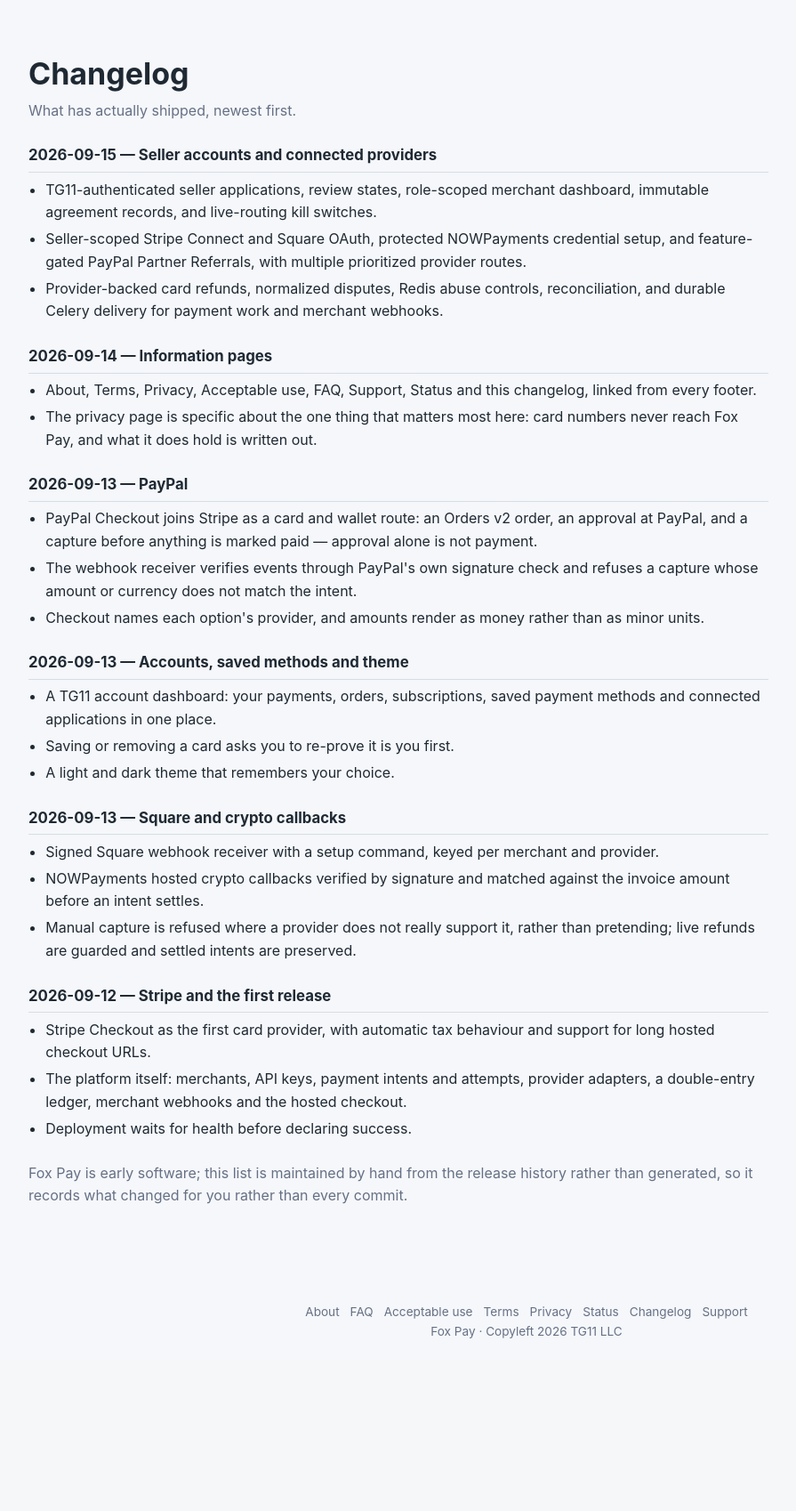
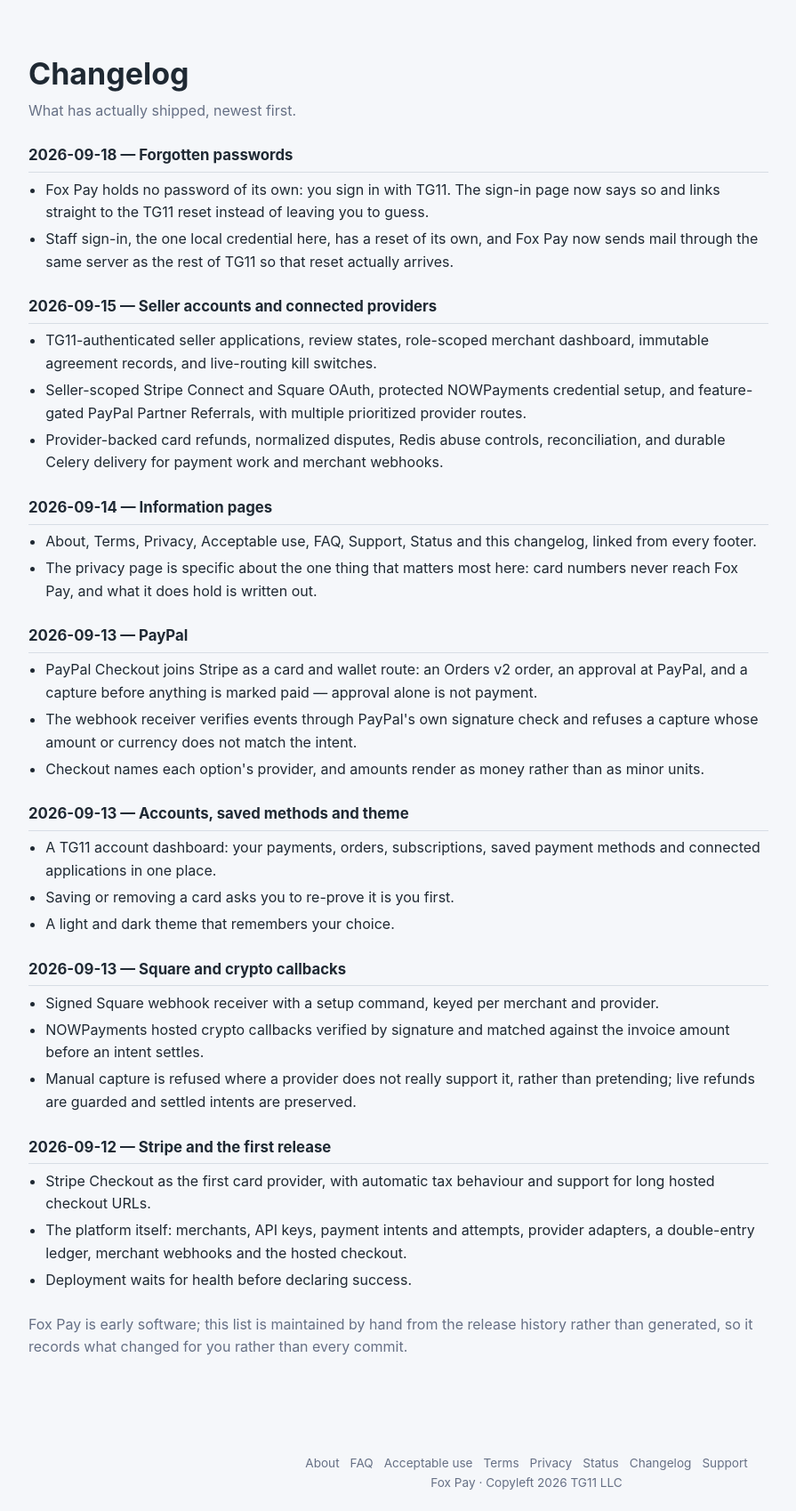
Before and after one commit to VulpFin/FoxPay, a Django app: template templates/pages/changelog.html in a window 1280 px wide. Shown: the part 64-1762 px from the top of the page at 89% size, without its empty margins (48-943 px from the left). Before the commit the page ends 1568 px from the top, so only its background shows below. Run offline with Django 5.2, Linux system fonts and the light colour scheme; the template is opened without the code that fills it, so the values that code supplies are empty.

Commit message:
Record the reset work on the changelog page
Co-Authored-By: Claude Opus 5 <noreply@anthropic.com>
Claude-Session: https://claude.ai/code/session_01FSapXkqeR9Tw9DsBL2HQHo

```diff
--- a/templates/pages/changelog.html
+++ b/templates/pages/changelog.html
@@ -4,6 +4,16 @@
 <article class="account-section prose changelog">
   <h1>Changelog</h1>
   <p class="muted">What has actually shipped, newest first.</p>
+
+  <section>
+    <h2>2026-09-18 — Forgotten passwords</h2>
+    <ul>
+      <li>Fox Pay holds no password of its own: you sign in with TG11. The sign-in page now says so
+        and links straight to the TG11 reset instead of leaving you to guess.</li>
+      <li>Staff sign-in, the one local credential here, has a reset of its own, and Fox Pay now
+        sends mail through the same server as the rest of TG11 so that reset actually arrives.</li>
+    </ul>
+  </section>
 
   <section>
     <h2>2026-09-15 — Seller accounts and connected providers</h2>
```
